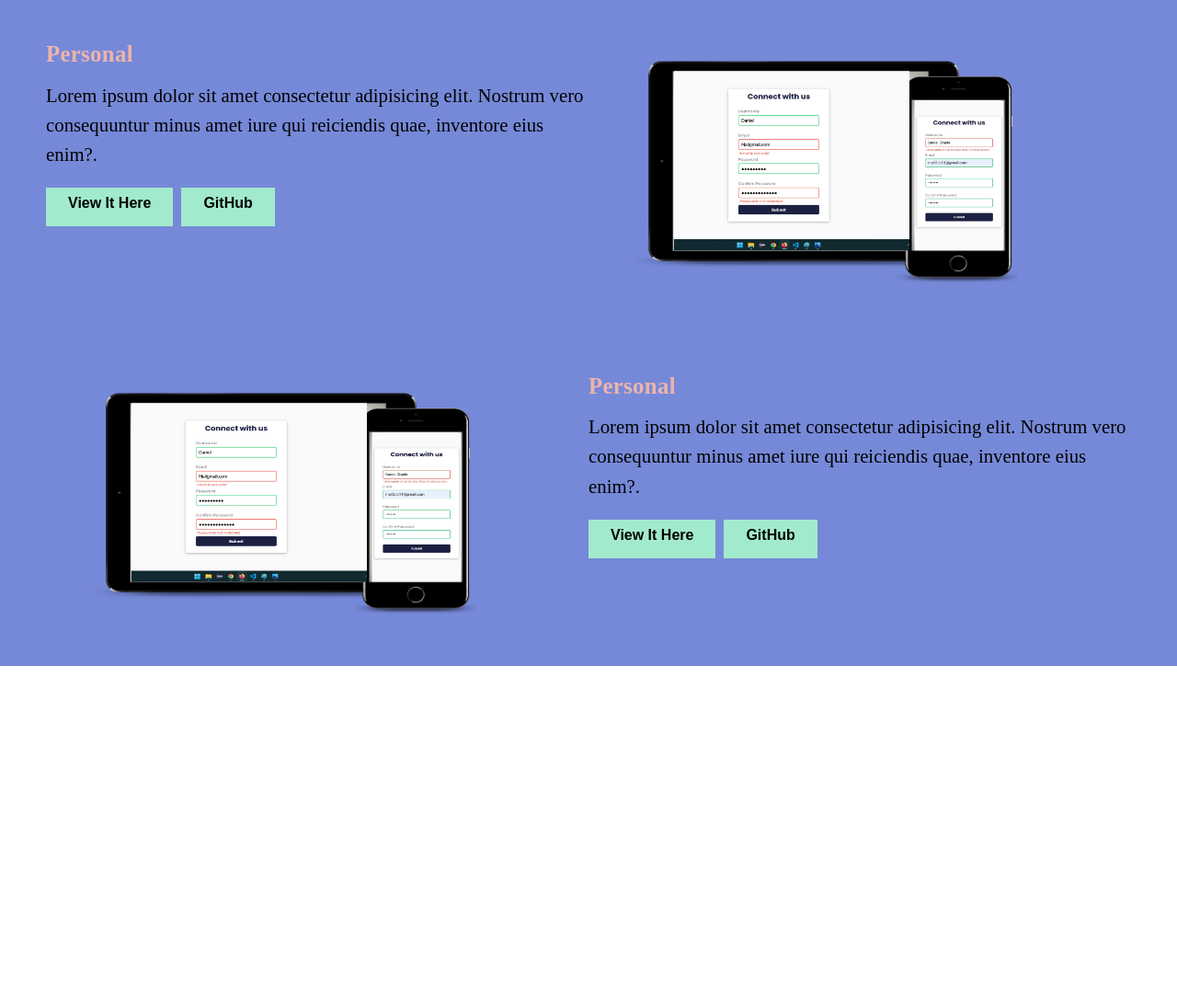
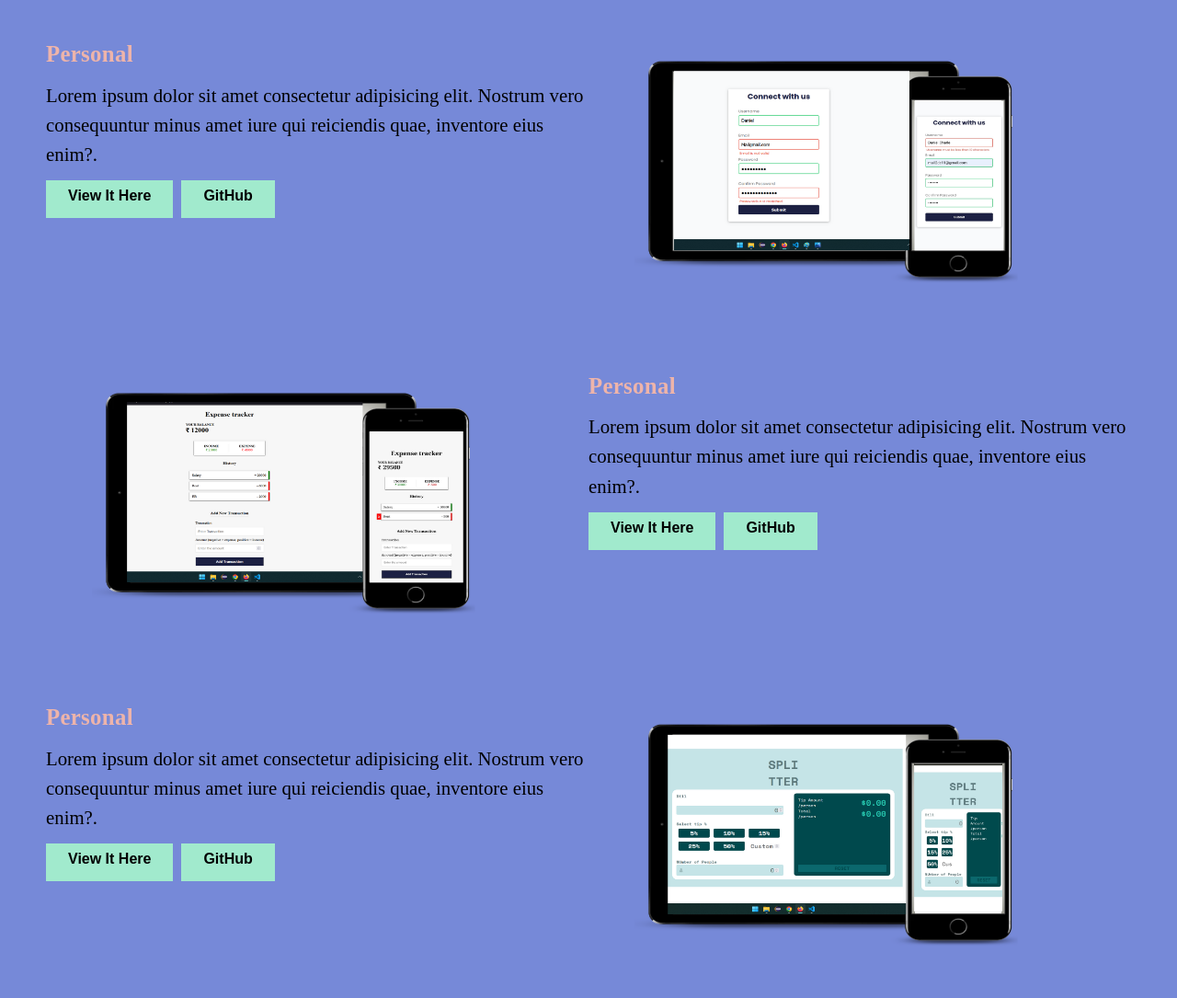
Before and after one commit to Daniel-Charles-J/my-portfolio, a plain HTML site: page index.html in a window 1280 px wide. Shown: the part 2245-3330 px from the top of the page at 92% size. Before the commit the page ends 2969 px from the top, so only its background shows below. Drawn offline with nearby package versions, Linux system fonts and the light colour scheme.

Commit message:
projects added

```diff
--- a/index.html
+++ b/index.html
@@ -126,8 +126,8 @@
                         <h4>Personal</h4>
                         <p>Lorem ipsum dolor sit amet consectetur adipisicing elit. Nostrum vero consequuntur minus amet iure qui reiciendis quae, inventore eius enim?.</p>
                         <div class="git-btn">
-                            <button class="git" target="_blank"> View It Here</button>
-                            <button class="git"> GitHub</button>
+                            <a href="https://daniel-form-validator.netlify.app/" class="git" target="_blank">View It Here</a>
+                            <a href="https://github.com/Daniel-Charles-J/form-with-validation" class="git" target="_blank">GitHub</a>
                         </div>
 
                     </div>
@@ -137,22 +137,32 @@
                 </div>
                 <div class="container1">
                     <div class="container-right1">
-                        <img  class="image-1" src="./Asserts/form bac.png" alt="spliter">
+                        <img  class="image-1" src="./Asserts/expense tracker.png" alt="spliter">
                     </div>
                     <div class="container-left1">
                         <h4>Personal</h4>
                         <p>Lorem ipsum dolor sit amet consectetur adipisicing elit. Nostrum vero consequuntur minus amet iure qui reiciendis quae, inventore eius enim?.</p>
                         <div class="git-btn">
-                            <button class="git" target="_blank"> View It Here</button>
-                            <button class="git"> GitHub</button>
+                            <a href="https://daniel-expense-tracker.netlify.app/" class="git" target="_blank">View It Here</a>
+                            <a href="https://github.com/Daniel-Charles-J/expenseTracker" class="git" target="_blank">GitHub</a>
                         </div>
 
                     </div>
 
                 </div>
-                <div class="container3">
-                    <div class="container-left3"></div>
-                    <div class="container-right3"></div>
+                <div class="container1">
+                    <div class="container-left1">
+                        <h4>Personal</h4>
+                        <p>Lorem ipsum dolor sit amet consectetur adipisicing elit. Nostrum vero consequuntur minus amet iure qui reiciendis quae, inventore eius enim?.</p>
+                        <div class="git-btn">
+                            <a href="https://daniel-tip-calculator.netlify.app/" class="git" target="_blank">View It Here</a>
+                            <a href="https://github.com/Daniel-Charles-J/Spliter" class="git" target="_blank">GitHub</a>
+                        </div>
+
+                    </div>
+                    <div class="container-right1">
+                        <img  class="image-1" src="./Asserts/spliter (2).png" alt="spliter">
+                    </div>
                 </div>
                 <div class="container4">
                     <div class="container-left4"></div>
--- a/styles/styles.css
+++ b/styles/styles.css
@@ -312,6 +312,7 @@
     font-weight: 550;
     border: none;
     margin-right: 5px;
+    color: black;
   }
 
 
```
Also changed, not shown: Asserts/Expense trackerf.png (deleted), Asserts/expense tracker.png (added), Asserts/form validation.png (deleted), Asserts/spliter (2).png (added), Asserts/spliter.png (deleted).
